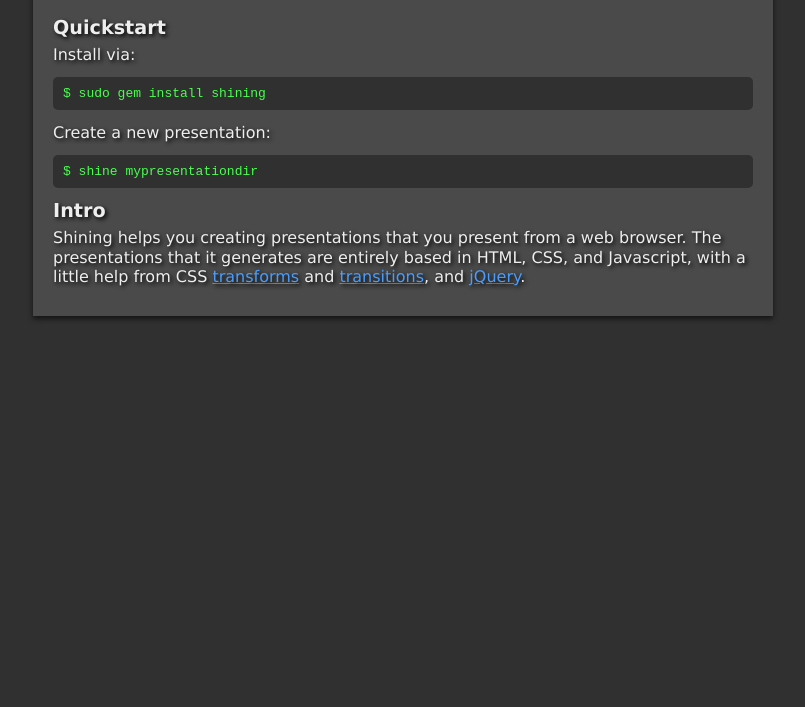
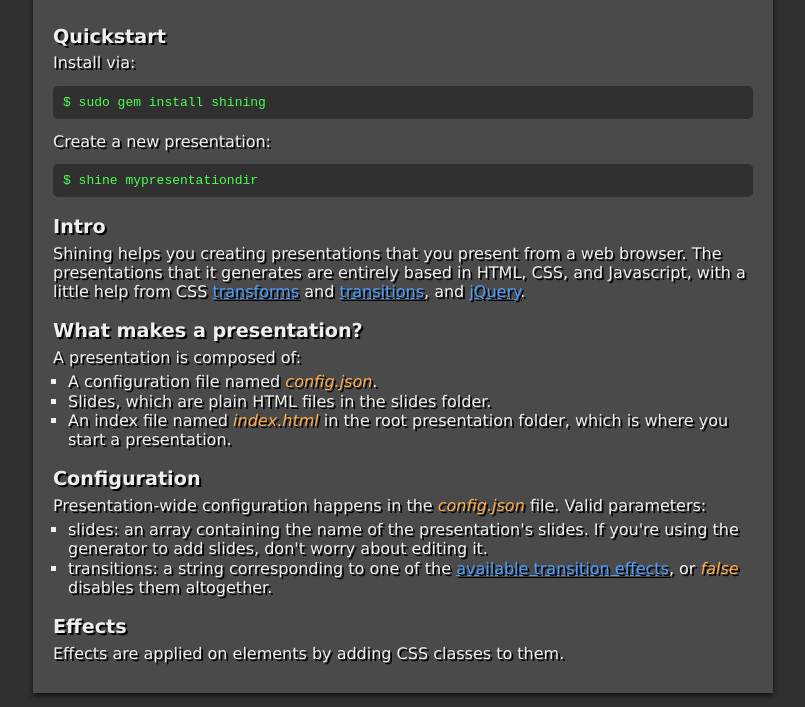
Before and after one commit to juliocesar/shining-website, a plain HTML site: page index.html in a window 1280 px wide. Shown: the part 93-800 px from the top of the page, without its empty margins (237-1042 px from the left). Drawn offline with Linux system fonts and the light colour scheme.

Commit message:
just progress.. ?

```diff
--- a/index.html
+++ b/index.html
@@ -9,7 +9,7 @@
   <body>
     <header>
       <h1>Shining</h1>
-      <p>A framework for creating in-browser presentations.</p>
+      <p>A toolkit for creating in-browser presentations.</p>
     </header>
     <section id="quickstart">
       <h1>Quickstart</h1>
@@ -22,7 +22,7 @@
         $ shine mypresentationdir
       </code>
     </section>
-    <section id="explanation">
+    <section id="intro">
       <h1>Intro</h1>
       <p>
         Shining helps you creating presentations that you present from a web browser. The presentations
@@ -31,5 +31,41 @@
         <a href="http://www.w3.org/TR/css3-transitions/">transitions</a>, and <a href="jquery.com">jQuery</a>.
       </p>
     </section>
+    <section id="slides">
+      <h1>What makes a presentation?</h1>
+      <p>
+        A presentation is composed of:
+        <ul>
+          <li>A configuration file named <em>config.json</em>.</li>
+          <li>Slides, which are plain HTML files in the slides folder.</li>
+          <li>
+            An index file named <em>index.html</em> in the root presentation folder, which is where you
+            start a presentation.
+          </li>
+        </ul>
+      </p>
+    </section>
+    <section id="configuration">
+      <h1>Configuration</h1>
+      <p>
+        Presentation-wide configuration happens in the <em>config.json</em> file. Valid parameters:
+        <ul>
+          <li>
+            slides: an array containing the name of the presentation's slides. If you're using the generator
+            to add slides, don't worry about editing it.
+          </li>
+          <li>
+            transitions: a string corresponding to one of the <a href="#">available transition effects</a>, or <em>false</em>
+            disables them altogether.
+          </li>
+        </ul>
+      </p>
+    </section>
+    <section id="effects">
+      <h1>Effects</h1>
+      <p>
+        Effects are applied on elements by adding CSS classes to them.
+      </p>
+    </section>
   </body>
 </html>
--- a/screen.css
+++ b/screen.css
@@ -9,17 +9,23 @@
   box-shadow: 0px 3px 5px #141414;
 }
 
-a { color: #499DFF }
+a         { text-decoration: underline }
+a         { color: #499DFF }
+a:visited { color: #AB49FF }
 
-h1, h2, p { color: #EEEEEE; font-family: "Lucida Grande", Tahoma, serif; text-shadow: #000 2px 2px 4px }
-h1        { font-size: 2em; margin: 0.4em 0 }
+h1, h2, p, ul { color: #EEEEEE; font-family: "Lucida Grande", Tahoma, serif; text-shadow: #000 2px 2px 0px }
+li, p         { line-height: 1.2em }
+em            { color: #FFAB49 }
+
+ul  { list-style-type: square; margin: 5px 0 5px 15px }
 
 header    { margin-bottom: 30px }
-header h1 { margin: 0.1em 0 }
+header h1 { margin: 0.1em 0; font-size: 2.3em; }
 header p  { font-size: 0.8em; text-indent: 2em }
 
+section             { margin-bottom: 20px }
+section:last-child  { margin-bottom: 0 }
 section h1    { font-size: 1.2em; margin: 0.4em 0 }
-section p     { font-size: 1em; line-height: 1.2em }
 
 code  {
   display: block;
```
